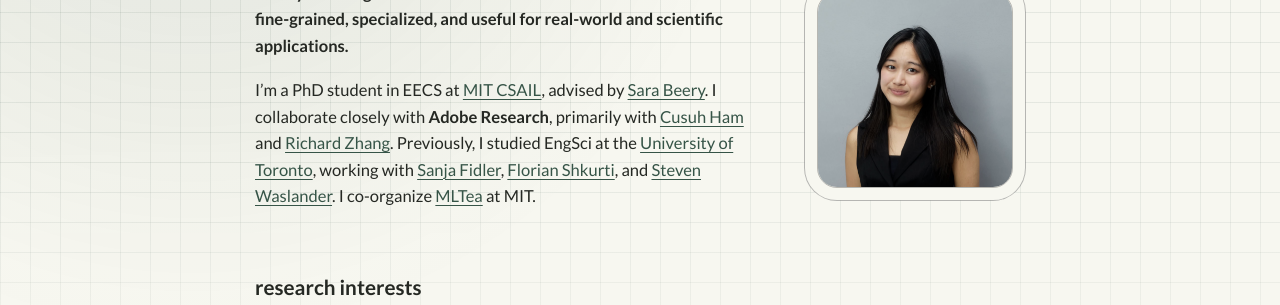
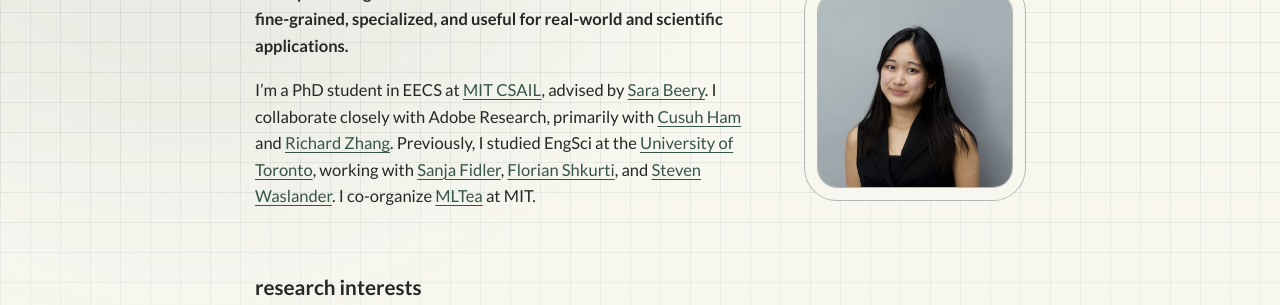
Before and after one commit to JuliaChae/JuliaChae.github.io, a Jekyll site: the page built from _pages/about.md, in a window 1280 px wide. Shown: the part 228-533 px from the top of the page. Built offline with Jekyll 4.4.1, drawn with Linux system fonts in a browser that asks for light colours; full-size pictures stand in for the smaller copies a plugin makes; comment, search, counter and statistics services are not loaded; a style sheet for code colours, icons or effects is not loaded; some of the changed text lies outside the part shown.

Commit message:
Clean up bio emphasis and add project intro

```diff
--- a/_includes/projects.html
+++ b/_includes/projects.html
@@ -1,4 +1,5 @@
 <h2><b>some fun projects!</b></h2>
+<p class="project-intro">Past projects I had fun building — pre-vibe coding.</p>
 {%- assign gallery_projects = site.projects | where: "gallery", true | where: "published", true | sort: "gallery_order" -%}
 <form class="project-gallery-controls" aria-label="Project gallery details">
 <div class="project-gallery-shell">
--- a/_pages/about.md
+++ b/_pages/about.md
@@ -23,7 +23,7 @@ misc: true
 
 **I study how large vision and multimodal models can become more fine-grained, specialized, and useful for real-world and scientific applications.**
 
-I’m a PhD student in EECS at [**MIT CSAIL**](https://www.csail.mit.edu/), advised by [**Sara Beery**](https://beerys.github.io/). I collaborate closely with **Adobe Research**, primarily with [**Cusuh Ham**](https://cusuh.github.io) and [**Richard Zhang**](https://richzhang.github.io). Previously, I studied EngSci at the [University of Toronto](https://discover.engineering.utoronto.ca/programs/engineering-programs/engineering-science/), working with [Sanja Fidler](https://www.cs.toronto.ca/~fidler/), [Florian Shkurti](http://www.cs.toronto.edu/~florian/), and [Steven Waslander](https://www.trailab.utias.utoronto.ca/stevenwaslander). I co-organize [MLTea](https://www.csail.mit.edu/taxonomy/term/417) at MIT.
+I’m a PhD student in EECS at [MIT CSAIL](https://www.csail.mit.edu/), advised by [Sara Beery](https://beerys.github.io/). I collaborate closely with Adobe Research, primarily with [Cusuh Ham](https://cusuh.github.io) and [Richard Zhang](https://richzhang.github.io). Previously, I studied EngSci at the [University of Toronto](https://discover.engineering.utoronto.ca/programs/engineering-programs/engineering-science/), working with [Sanja Fidler](https://www.cs.toronto.ca/~fidler/), [Florian Shkurti](http://www.cs.toronto.edu/~florian/), and [Steven Waslander](https://www.trailab.utias.utoronto.ca/stevenwaslander). I co-organize [MLTea](https://www.csail.mit.edu/taxonomy/term/417) at MIT.
 
 <!-- Hi! I’m a EECS PhD student at [**MIT CSAIL**](https://www.csail.mit.edu/), advised by [**Sara Beery**](https://beerys.github.io/).
 My PhD is supported by the **NSERC Postgraduate Scholarship** and the **MIT Generative AI Consortium Grant**, and was previously supported by the **Google–MIT Grant** and the **MIT Viterbi Fellowship**.
--- a/_sass/_projects-gallery.scss
+++ b/_sass/_projects-gallery.scss
@@ -1,6 +1,12 @@
 // Project-specific interactions layered on the shared visual tile component.
 #projects {
   --project-panel-bg: color-mix(in srgb, var(--bg) 94%, var(--accent));
+
+  .project-intro {
+    margin: 0 0 1rem;
+    color: var(--ink-soft);
+    font-size: .85rem;
+  }
 
   .project-gallery-shell {
     position: relative;
```
